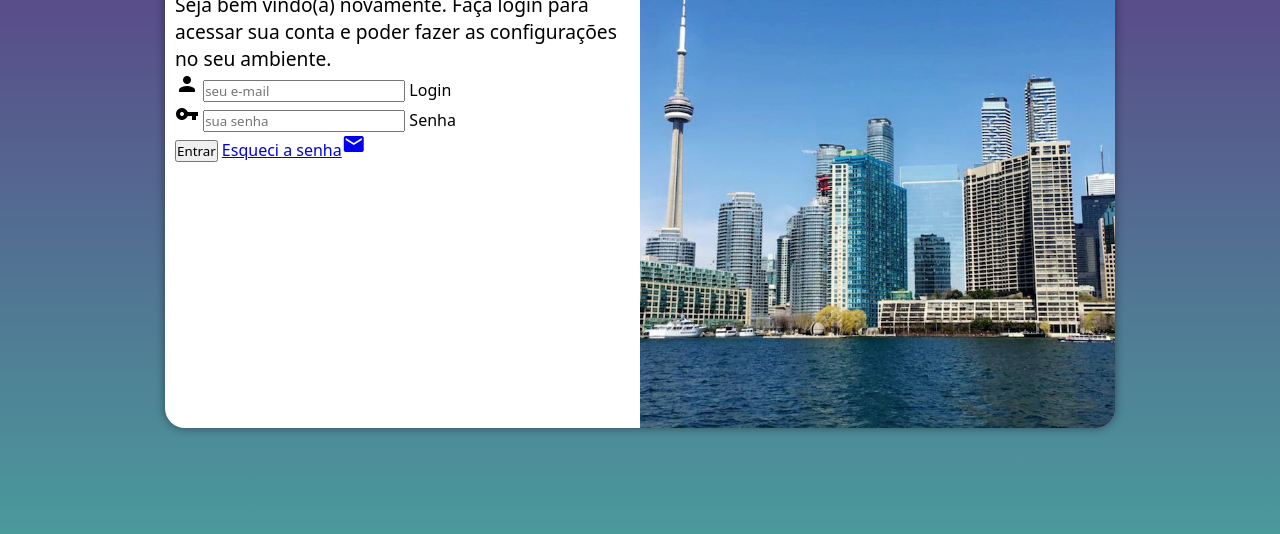
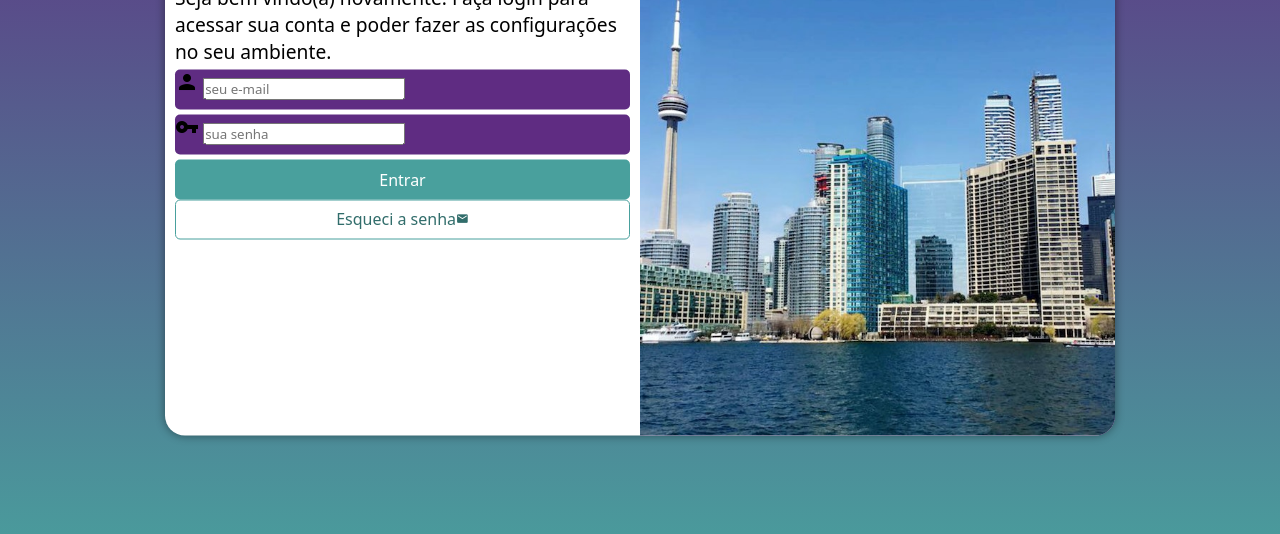
Before and after one commit to richardson-victer/projeto-login, a plain HTML site: page index.html in a window 1280 px wide. Shown: the part 222-756 px from the top of the page. Drawn offline with Linux system fonts and the light colour scheme.

Commit message:
formatação do formulario

```diff
--- a/estilos/style.css
+++ b/estilos/style.css
@@ -41,7 +41,7 @@ section#login {
 
     background-color: white;
     width: 250px;
-    height: 500px;
+    height: 515px;
     border-radius: 20px;
     box-shadow: 0px 0px 10px rgba(0, 0, 0, 0.445);
 }
@@ -69,3 +69,53 @@ div#formulario > h1{
 div#formulario > p{
     font-size: 0.8em;
 }
+
+form > div.campo{
+    background-color: #5f2c82;
+    width: 100%;
+    display: block;
+    height: 40px;
+    border-radius: 5px;
+    margin: 5px 0px;
+}
+div.campo > label{
+    display: none;
+}
+
+form > input[type=submit] {
+    display: block;
+    font-size: 1em;
+    width: 100%;
+    height: 40px;
+    background-color: #49a09d;
+    color: white;
+    border: none;
+    border-radius: 5px;
+    cursor: pointer;
+}
+
+form > input[type=submit]:hover {
+    background-color: #316d6b;
+
+}
+form > a.botao{
+    display: block;
+    text-align: center;
+    font-size: 1em;
+    width: 100%;
+    height: 40px;
+    background-color: white;
+    border: 1px solid #49a09d;
+    color: #316d6b;
+    border-radius: 5px;
+    text-decoration: none;
+    padding-top: 7px;
+}
+
+form > a.botao > i {
+    font-size: .8em;
+}
+
+form > a.botao:hover {
+    background-color: #60d3cf;
+}
--- a/index.html
+++ b/index.html
@@ -20,20 +20,20 @@
                 <p>Seja bem vindo(a) novamente. Faça login para acessar sua conta e poder fazer as configurações no seu ambiente.</p>
                 <form action="login.php" method="post" autocomplete="on">
                     <div class="campo">
-                        <span class="material-icons">person</span>
+                        <i class="material-icons">person</i>
                         <input type="email" name="login" id="ilogin" placeholder="seu e-mail" autocomplete="email" required>
                         <label for="ilogin">Login</label>
 
                     </div>
                     <div class="campo">
-                        <span class="material-icons">vpn_key</span>
+                        <i class="material-icons">vpn_key</i>
                         <input type="password" name="senha" id="isenha" placeholder="sua senha" autocomplete="current-password" required minlength="8" maxlength="20">
                         <label for="isenha">Senha</label>
 
                     </div>
                     <input type="submit" value="Entrar">
-                    <a href="esqueci.html">
-                        Esqueci a senha<span class="material-icons">mail</span>
+                    <a href="esqueci.html" class="botao">
+                        Esqueci a senha<i class="material-icons">mail</i>
 
                     </a>
 
```
